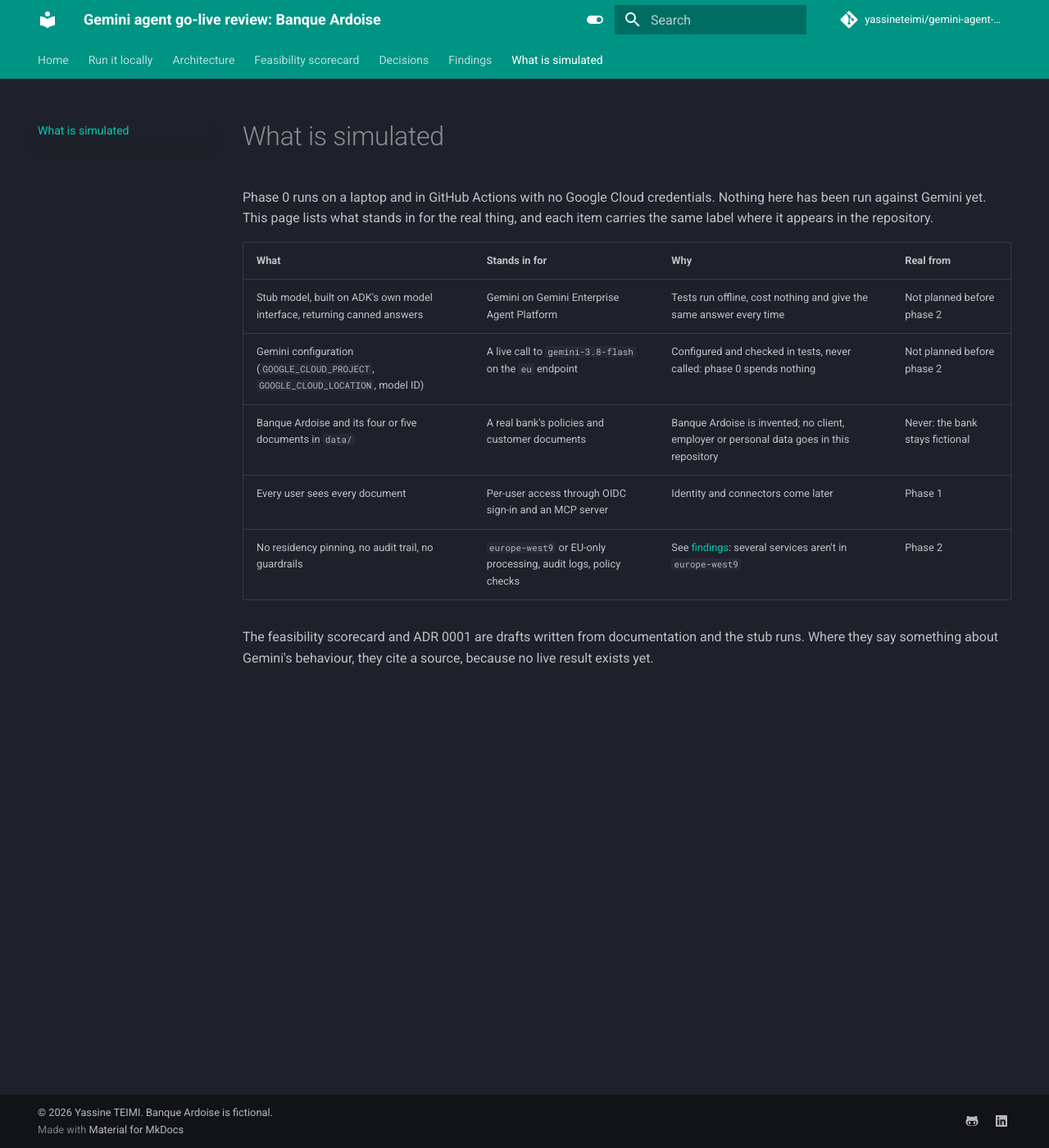
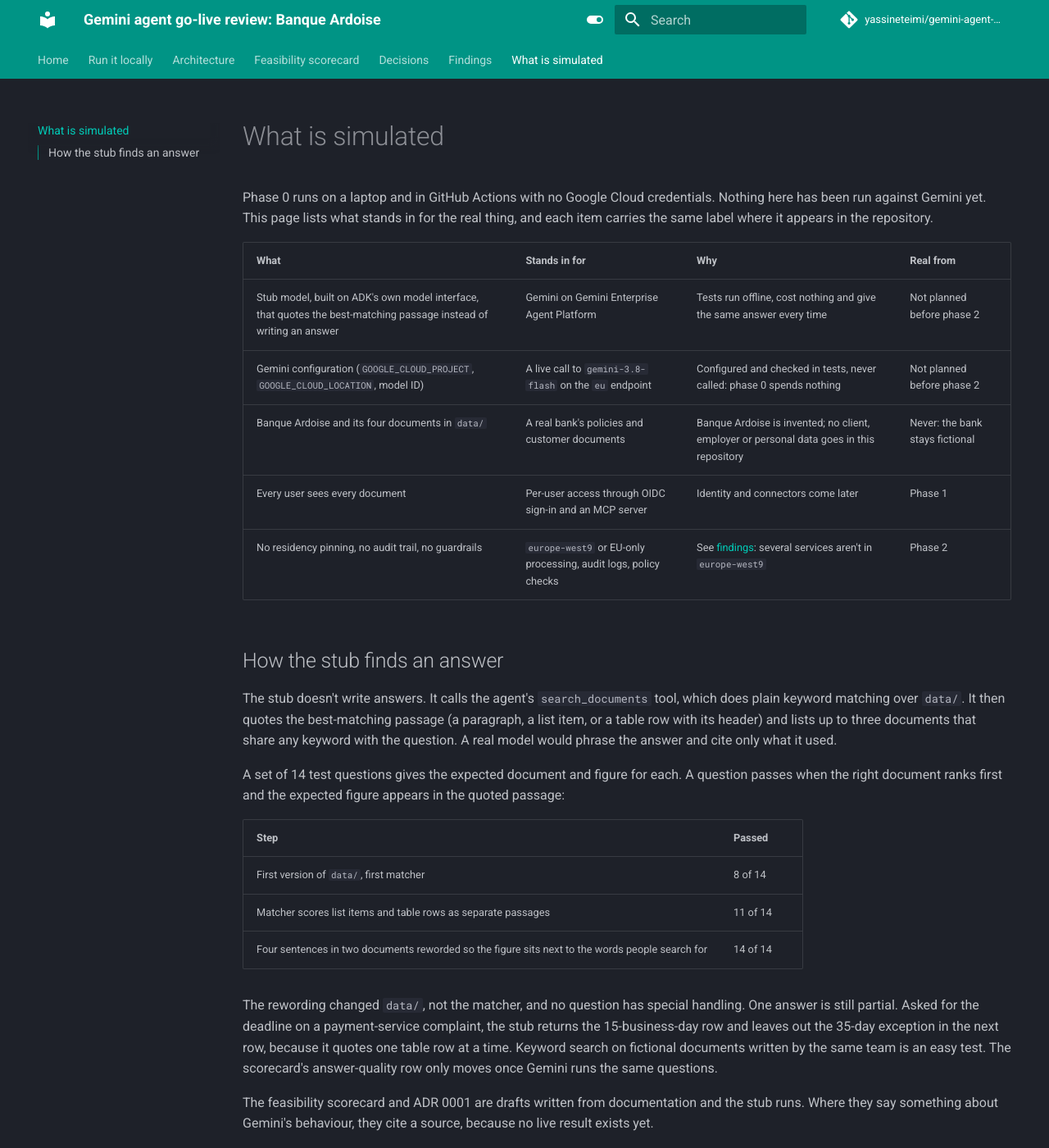
Before and after one commit to yassineteimi/gemini-agent-golive-review, an MkDocs documentation site: the page built from docs/simulated.md, in a window 1280 px wide and 1400 px high. Shown: the whole window at 82% size. Built offline with MkDocs 1.6.1 and Material for MkDocs 9.7.7, drawn with Linux system fonts in a browser that asks for light colours; comment, search, counter and statistics services are not loaded.

Commit message:
Findings F8 (ADK docs moved to adk.dev); simulated: how the stub answers and the 14-question smoke results

```diff
--- a/docs/simulated.md
+++ b/docs/simulated.md
@@ -4,10 +4,24 @@ Phase 0 runs on a laptop and in GitHub Actions with no Google Cloud credentials.
 
 | What | Stands in for | Why | Real from |
 |---|---|---|---|
-| Stub model, built on ADK's own model interface, returning canned answers | Gemini on Gemini Enterprise Agent Platform | Tests run offline, cost nothing and give the same answer every time | Not planned before phase 2 |
+| Stub model, built on ADK's own model interface, that quotes the best-matching passage instead of writing an answer | Gemini on Gemini Enterprise Agent Platform | Tests run offline, cost nothing and give the same answer every time | Not planned before phase 2 |
 | Gemini configuration (`GOOGLE_CLOUD_PROJECT`, `GOOGLE_CLOUD_LOCATION`, model ID) | A live call to `gemini-3.8-flash` on the `eu` endpoint | Configured and checked in tests, never called: phase 0 spends nothing | Not planned before phase 2 |
-| Banque Ardoise and its four or five documents in `data/` | A real bank's policies and customer documents | Banque Ardoise is invented; no client, employer or personal data goes in this repository | Never: the bank stays fictional |
+| Banque Ardoise and its four documents in `data/` | A real bank's policies and customer documents | Banque Ardoise is invented; no client, employer or personal data goes in this repository | Never: the bank stays fictional |
 | Every user sees every document | Per-user access through OIDC sign-in and an MCP server | Identity and connectors come later | Phase 1 |
 | No residency pinning, no audit trail, no guardrails | `europe-west9` or EU-only processing, audit logs, policy checks | See [findings](findings.md): several services aren't in `europe-west9` | Phase 2 |
 
+## How the stub finds an answer
+
+The stub doesn't write answers. It calls the agent's `search_documents` tool, which does plain keyword matching over `data/`. It then quotes the best-matching passage (a paragraph, a list item, or a table row with its header) and lists up to three documents that share any keyword with the question. A real model would phrase the answer and cite only what it used.
+
+A set of 14 test questions gives the expected document and figure for each. A question passes when the right document ranks first and the expected figure appears in the quoted passage:
+
+| Step | Passed |
+|---|---|
+| First version of `data/`, first matcher | 8 of 14 |
+| Matcher scores list items and table rows as separate passages | 11 of 14 |
+| Four sentences in two documents reworded so the figure sits next to the words people search for | 14 of 14 |
+
+The rewording changed `data/`, not the matcher, and no question has special handling. One answer is still partial. Asked for the deadline on a payment-service complaint, the stub returns the 15-business-day row and leaves out the 35-day exception in the next row, because it quotes one table row at a time. Keyword search on fictional documents written by the same team is an easy test. The scorecard's answer-quality row only moves once Gemini runs the same questions.
+
 The feasibility scorecard and ADR 0001 are drafts written from documentation and the stub runs. Where they say something about Gemini's behaviour, they cite a source, because no live result exists yet.
```
Also changed, not shown: README.md (+2 -2 lines), docs/findings.md (+7 -0 lines).
